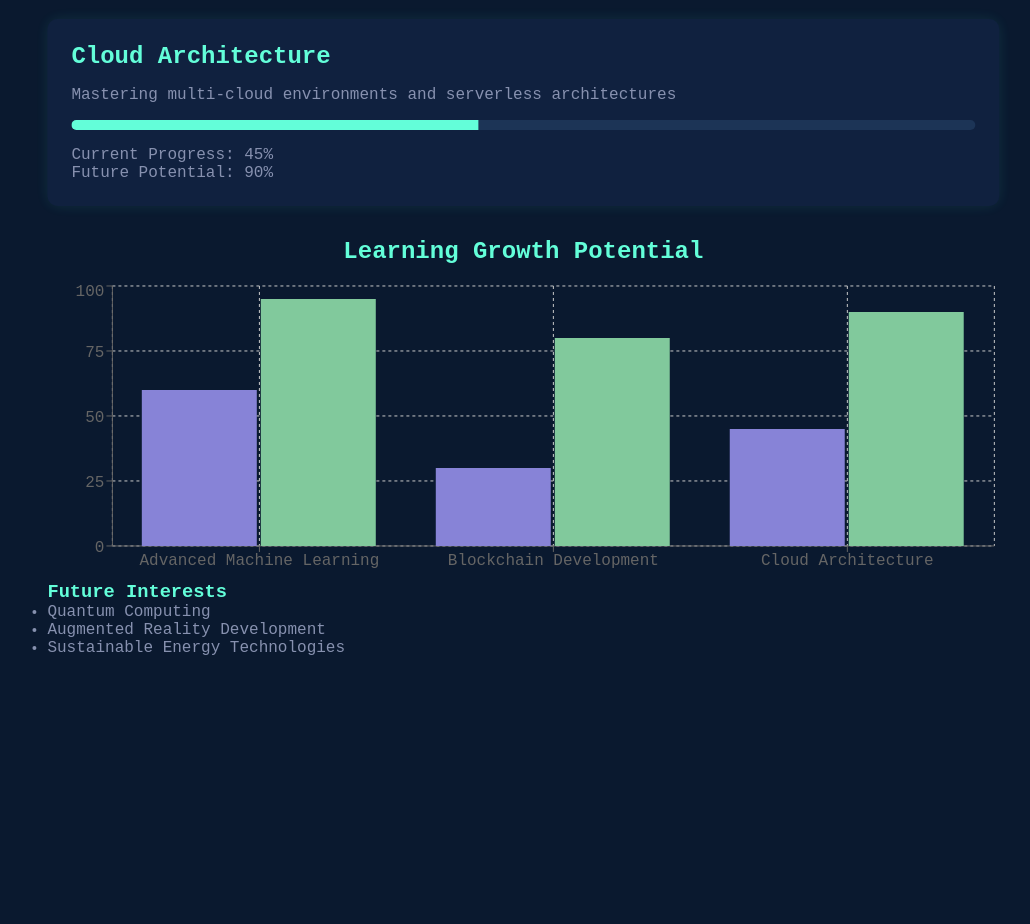
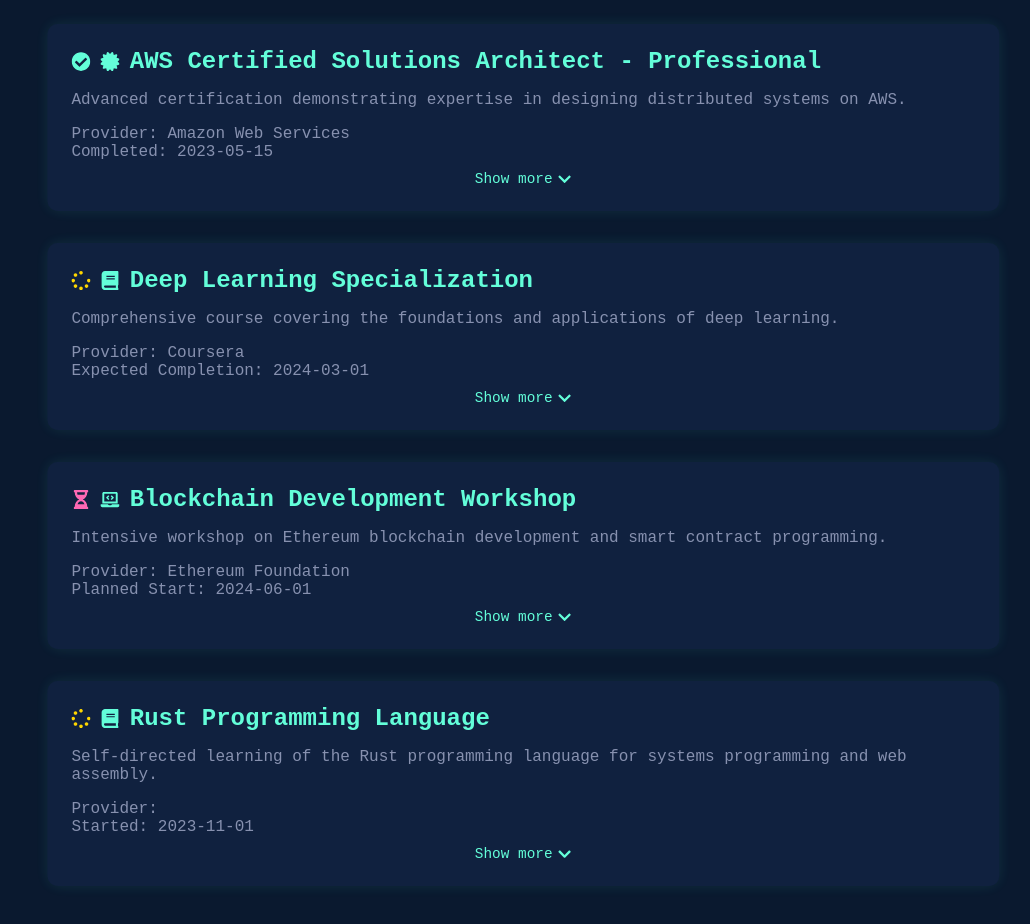
Before and after one commit to tyler-carty/tyler-carty.github.io, a React (Create React App) app: page /learning in a window 1280 px wide. Shown: the part 560-1484 px from the top of the page, without its empty margins (216-1246 px from the left). Before the commit the page ends 1281 px from the top, so only its background shows below. Built offline with nearby package versions, Linux system fonts and the light colour scheme.

Commit message:
learning is more in depth and representative of what I might do

```diff
--- a/src/components/LearningFutures.js
+++ b/src/components/LearningFutures.js
@@ -1,7 +1,8 @@
-import React, {useEffect, useState} from 'react';
+import React, { useState, useEffect } from 'react';
 import styled from 'styled-components';
-import { motion } from 'framer-motion';
-import { BarChart, Bar, XAxis, YAxis, CartesianGrid, Tooltip, ResponsiveContainer } from 'recharts';
+import { motion, AnimatePresence } from 'framer-motion';
+import { RadarChart, PolarGrid, PolarAngleAxis, PolarRadiusAxis, Radar, Tooltip, ResponsiveContainer } from 'recharts';
+import { FaChevronDown, FaChevronUp, FaExternalLinkAlt, FaCheckCircle, FaSpinner, FaHourglassHalf, FaBook, FaCertificate, FaLaptopCode } from 'react-icons/fa';
 import { BaseComponent } from './BaseComponent';
 
 const LearningCard = styled(motion.div)`
@@ -10,30 +11,41 @@
     padding: 1.5rem;
     margin-bottom: 2rem;
     box-shadow: 0 0 15px rgba(100, 255, 218, 0.1);
+    cursor: pointer;
+    transition: all 0.3s ease;
+
+    &:hover {
+        transform: translateY(-5px);
+        box-shadow: 0 5px 20px rgba(100, 255, 218, 0.2);
+    }
 `;
 
 const LearningTitle = styled.h3`
     font-size: 1.5rem;
     color: #64ffda;
     margin-bottom: 1rem;
+    display: flex;
+    align-items: center;
 `;
 
 const LearningDescription = styled.p`
     margin-bottom: 1rem;
+    color: #8892b0;
 `;
 
-const ProgressBar = styled.div`
-  height: 10px;
-  background-color: #1d3557;
-  border-radius: 5px;
-  overflow: hidden;
-  margin-bottom: 1rem;
+const ExpandButton = styled.div`
+    color: #64ffda;
+    display: flex;
+    align-items: center;
+    justify-content: center;
+    margin-top: 10px;
+    font-size: 0.9em;
 `;
 
-const Progress = styled.div`
-  height: 100%;
-  width: ${props => props.width}%;
-  background-color: #64ffda;
+const ExpandedContent = styled(motion.div)`
+    margin-top: 1rem;
+    padding-top: 1rem;
+    border-top: 1px solid #1d3557;
 `;
 
 const ChartTitle = styled.h3`
@@ -43,39 +55,107 @@
     text-align: center;
 `;
 
+const ExternalLink = styled.a`
+    color: #64ffda;
+    text-decoration: none;
+    display: flex;
+    align-items: center;
+    margin-top: 1rem;
+
+    &:hover {
+        text-decoration: underline;
+    }
+`;
+
+const StatusIcon = styled.span`
+    margin-right: 10px;
+    font-size: 1.2rem;
+`;
+
 const learningData = [
     {
-        title: "Advanced Machine Learning",
-        description: "Deepening knowledge in neural networks and deep learning",
-        progress: 60,
-        futureValue: 95
+        title: "AWS Certified Solutions Architect - Professional",
+        type: "certification",
+        provider: "Amazon Web Services",
+        status: "completed",
+        completionDate: "2023-05-15",
+        description: "Advanced certification demonstrating expertise in designing distributed systems on AWS.",
+        skills: [
+            "Architecting scalable and elastic systems",
+            "Designing for disaster recovery and high availability",
+            "Implementing cost-optimization strategies"
+        ],
+        impact: "Enhances ability to design and implement complex, scalable solutions on AWS, crucial for cloud-based projects.",
+        projectApplication: "Applied in designing the architecture for a high-load, fault-tolerant financial data processing system.",
+        link: "https://aws.amazon.com/certification/certified-solutions-architect-professional/"
     },
     {
-        title: "Blockchain Development",
-        description: "Learning Solidity and smart contract development",
-        progress: 30,
-        futureValue: 80
+        title: "Deep Learning Specialization",
+        type: "course",
+        provider: "Coursera",
+        status: "in_progress",
+        expectedCompletionDate: "2024-03-01",
+        description: "Comprehensive course covering the foundations and applications of deep learning.",
+        skills: [
+            "Neural Networks and Deep Learning",
+            "Improving Deep Neural Networks",
+            "Structuring Machine Learning Projects",
+            "Convolutional Neural Networks",
+            "Sequence Models"
+        ],
+        impact: "Strengthens theoretical understanding and practical skills in implementing advanced deep learning models.",
+        projectApplication: "To be applied in developing an AI-driven market trend prediction model.",
+        link: "https://www.coursera.org/specializations/deep-learning"
     },
     {
-        title: "Cloud Architecture",
-        description: "Mastering multi-cloud environments and serverless architectures",
-        progress: 45,
-        futureValue: 90
+        title: "Blockchain Development Workshop",
+        type: "workshop",
+        provider: "Ethereum Foundation",
+        status: "planned",
+        plannedStartDate: "2024-06-01",
+        description: "Intensive workshop on Ethereum blockchain development and smart contract programming.",
+        skills: [
+            "Solidity programming",
+            "Smart contract development and testing",
+            "DApp architecture",
+            "Web3.js integration"
+        ],
+        impact: "Will provide hands-on experience in blockchain development, opening up opportunities in DeFi projects.",
+        projectApplication: "Planned for use in creating a decentralized voting system prototype.",
+        link: "https://ethereum.org/en/developers/"
+    },
+    {
+        title: "Rust Programming Language",
+        type: "self_study",
+        status: "in_progress",
+        startDate: "2023-11-01",
+        description: "Self-directed learning of the Rust programming language for systems programming and web assembly.",
+        skills: [
+            "Memory safety without garbage collection",
+            "Concurrent programming",
+            "Traits and generics",
+            "Error handling in Rust"
+        ],
+        impact: "Expands capability to write high-performance, secure systems-level code and explore WebAssembly applications.",
+        projectApplication: "Developing a high-performance data processing module for a trading system.",
+        link: "https://www.rust-lang.org/learn"
     }
 ];
 
-const chartData = learningData.map(item => ({
-    name: item.title,
-    current: item.progress,
-    potential: item.futureValue
-}));
+const skillAreaData = [
+    { subject: 'Cloud Architecture', A: 90, fullMark: 100 },
+    { subject: 'Machine Learning', A: 75, fullMark: 100 },
+    { subject: 'DevOps', A: 80, fullMark: 100 },
+    { subject: 'Data Engineering', A: 85, fullMark: 100 },
+    { subject: 'Distributed Systems', A: 70, fullMark: 100 },
+];
 
 const LearningFutures = ({ onReady }) => {
     const [dataLoaded, setDataLoaded] = useState(false);
+    const [expandedItem, setExpandedItem] = useState(null);
 
     useEffect(() => {
         const loadData = async () => {
-            // Simulate async data loading
             await new Promise(resolve => setTimeout(resolve, 1000));
             setDataLoaded(true);
         };
@@ -89,6 +169,38 @@
         }
     }, [dataLoaded, onReady]);
 
+    const handleExpand = (index) => {
+        setExpandedItem(expandedItem === index ? null : index);
+    };
+
+    const getStatusIcon = (status) => {
+        switch(status) {
+            case 'completed':
+                return <StatusIcon as={FaCheckCircle} style={{ color: '#64ffda' }} />;
+            case 'in_progress':
+                return <StatusIcon as={FaSpinner} style={{ color: '#ffd700' }} />;
+            case 'planned':
+                return <StatusIcon as={FaHourglassHalf} style={{ color: '#ff69b4' }} />;
+            default:
+                return null;
+        }
+    };
+
+    const getTypeIcon = (type) => {
+        switch(type) {
+            case 'certification':
+                return <StatusIcon as={FaCertificate} style={{ color: '#64ffda' }} />;
+            case 'course':
+                return <StatusIcon as={FaBook} style={{ color: '#64ffda' }} />;
+            case 'workshop':
+                return <StatusIcon as={FaLaptopCode} style={{ color: '#64ffda' }} />;
+            case 'self_study':
+                return <StatusIcon as={FaBook} style={{ color: '#64ffda' }} />;
+            default:
+                return null;
+        }
+    };
+
     if (!dataLoaded) {
         return (
             <BaseComponent title="Learning Futures">
@@ -100,48 +212,66 @@
     return (
         <BaseComponent title="Learning Futures">
             <div className="learning-overview">
-                <div className="current-learning">
+                <ChartTitle>Skill Area Focus</ChartTitle>
+                <ResponsiveContainer width="100%" height={400}>
+                    <RadarChart data={skillAreaData}>
+                        <PolarGrid />
+                        <PolarAngleAxis dataKey="subject" />
+                        <PolarRadiusAxis angle={30} domain={[0, 100]} />
+                        <Radar name="Skill Level" dataKey="A" stroke="#64ffda" fill="#64ffda" fillOpacity={0.6} />
+                        <Tooltip />
+                    </RadarChart>
+                </ResponsiveContainer>
+
                 {learningData.map((item, index) => (
                     <LearningCard
                         key={index}
                         initial={{ opacity: 0, y: 20 }}
                         animate={{ opacity: 1, y: 0 }}
                         transition={{ delay: index * 0.1 }}
+                        onClick={() => handleExpand(index)}
                     >
-                            <LearningTitle>{item.title}</LearningTitle>
+                        <LearningTitle>
+                            {getStatusIcon(item.status)}
+                            {getTypeIcon(item.type)}
+                            {item.title}
+                        </LearningTitle>
                         <LearningDescription>{item.description}</LearningDescription>
-                            <ProgressBar>
-                                <Progress width={item.progress} />
-                            </ProgressBar>
-                            <p>Current Progress: {item.progress}%</p>
-                            <p>Future Potential: {item.futureValue}%</p>
+                        <p>Provider: {item.provider}</p>
+                        {item.status === 'completed' && <p>Completed: {item.completionDate}</p>}
+                        {item.status === 'in_progress' && (item.expectedCompletionDate ?
+                                <p>Expected Completion: {item.expectedCompletionDate}</p> :
+                                <p>Started: {item.startDate}</p>
+                        )}
+                        {item.status === 'planned' && <p>Planned Start: {item.plannedStartDate}</p>}
+                        <ExpandButton>
+                            {expandedItem === index ? 'Show less' : 'Show more'}
+                            {expandedItem === index ? <FaChevronUp style={{ marginLeft: '5px' }} /> : <FaChevronDown style={{ marginLeft: '5px' }} />}
+                        </ExpandButton>
+                        <AnimatePresence>
+                            {expandedItem === index && (
+                                <ExpandedContent
+                                    initial={{ opacity: 0, height: 0 }}
+                                    animate={{ opacity: 1, height: 'auto' }}
+                                    exit={{ opacity: 0, height: 0 }}
+                                    transition={{ duration: 0.3 }}
+                                >
+                                    <h4>Key Skills:</h4>
+                                    <ul>
+                                        {item.skills.map((skill, i) => (
+                                            <li key={i}>{skill}</li>
+                                        ))}
+                                    </ul>
+                                    <p><strong>Impact:</strong> {item.impact}</p>
+                                    <p><strong>Project Application:</strong> {item.projectApplication}</p>
+                                    <ExternalLink href={item.link} target="_blank" rel="noopener noreferrer">
+                                        Learn More <FaExternalLinkAlt style={{ marginLeft: '5px' }} />
+                                    </ExternalLink>
+                                </ExpandedContent>
+                            )}
+                        </AnimatePresence>
                     </LearningCard>
                 ))}
-                </div>
-
-                <ChartTitle>Learning Growth Potential</ChartTitle>
-                <div className="growth-chart">
-                    <ResponsiveContainer width="100%" height={300}>
-                        <BarChart data={chartData}>
-                            <CartesianGrid strokeDasharray="3 3" />
-                            <XAxis dataKey="name" />
-                            <YAxis />
-                            <Tooltip />
-                            <Bar dataKey="current" fill="#8884d8" name="Current Progress" />
-                            <Bar dataKey="potential" fill="#82ca9d" name="Future Potential" />
-                        </BarChart>
-                    </ResponsiveContainer>
-                </div>
-
-                <div className="future-interests">
-                    {/* Add content for future interests here */}
-                    <h3>Future Interests</h3>
-                    <ul>
-                        <li>Quantum Computing</li>
-                        <li>Augmented Reality Development</li>
-                        <li>Sustainable Energy Technologies</li>
-                    </ul>
-                </div>
             </div>
         </BaseComponent>
     );
```
Lines whose indentation alone changed are shown as unchanged.
